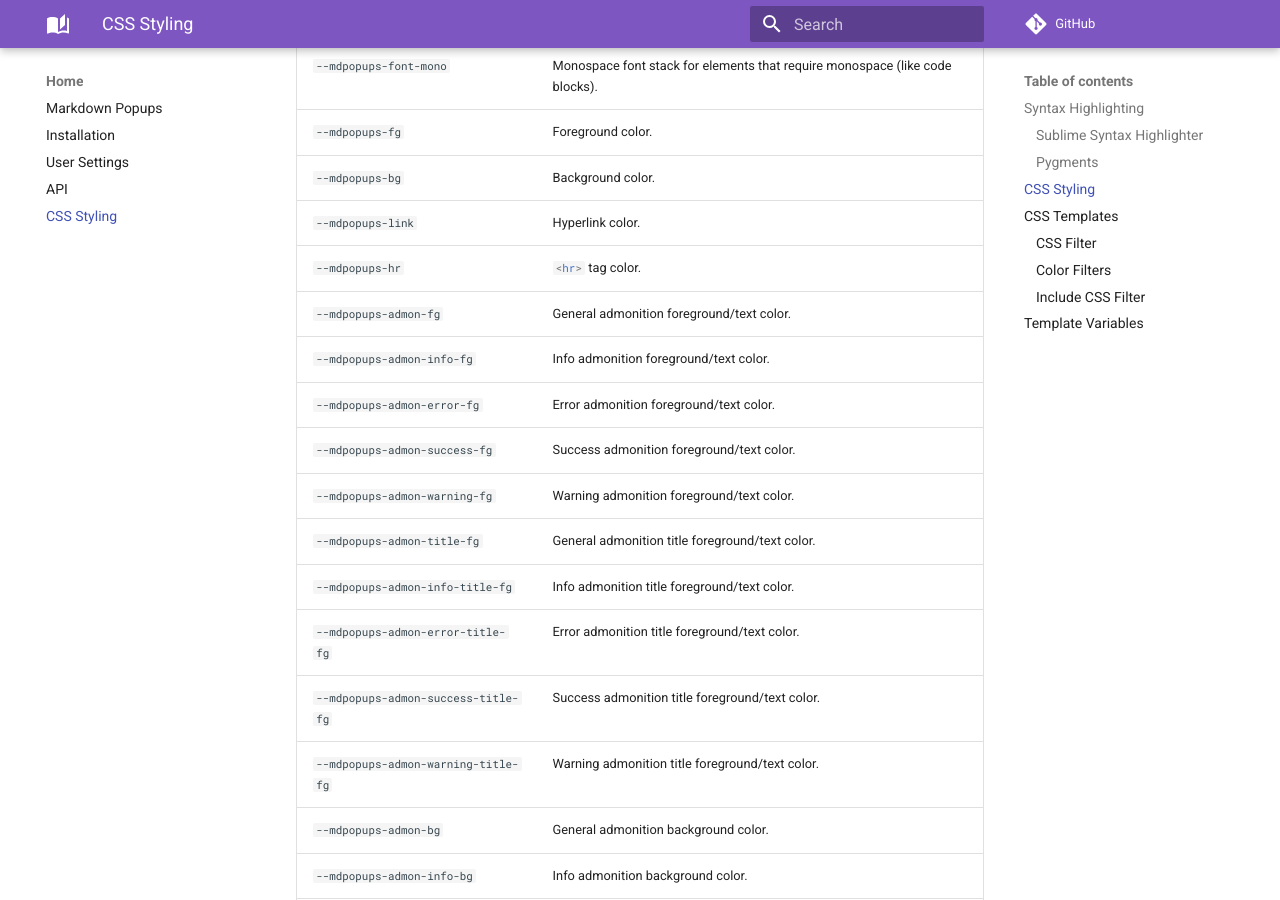
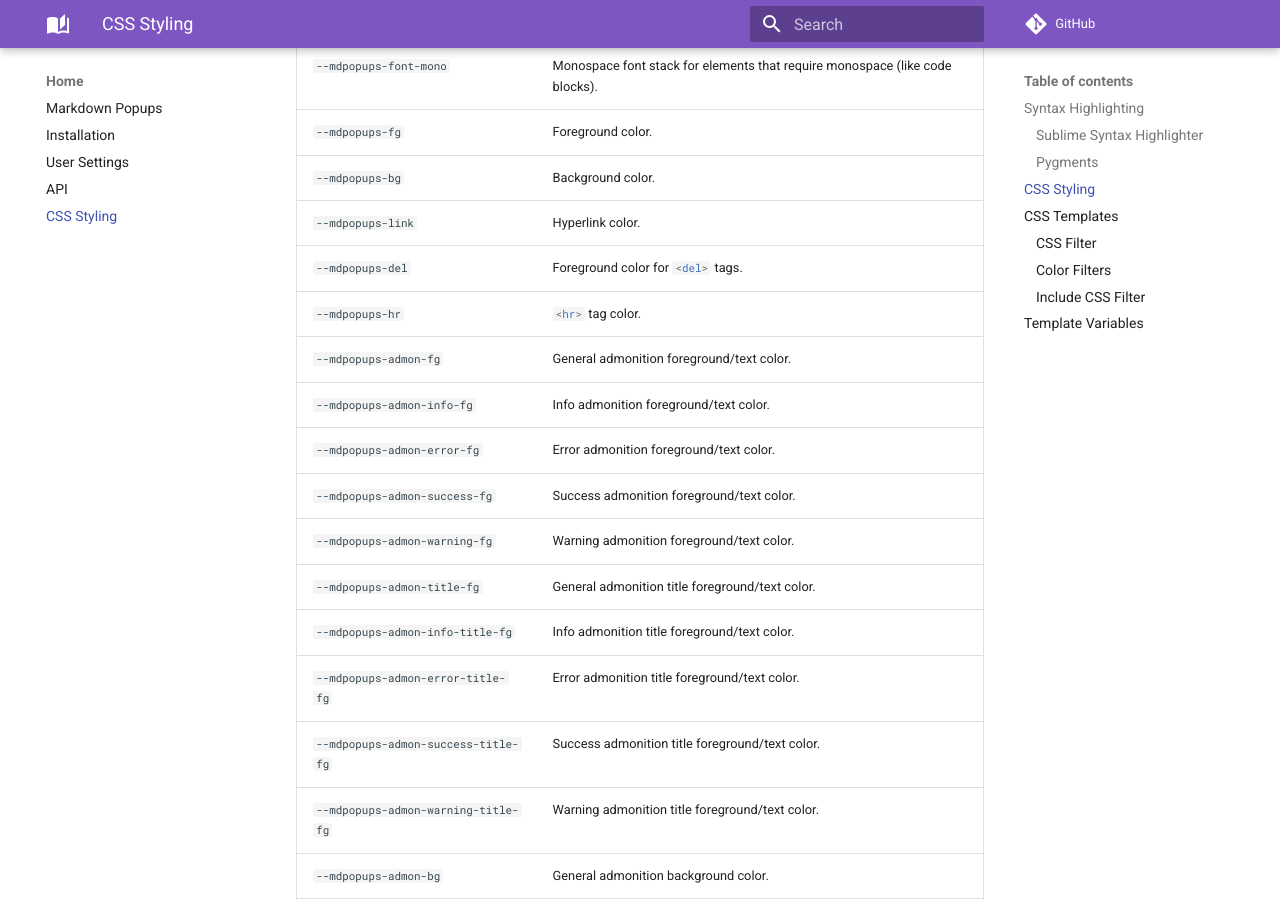
Before and after one commit to facelessuser/sublime-markdown-popups, an MkDocs documentation site: the page built from docs/src/markdown/styling.md, in a window 1280 px wide and 900 px high, scrolled down 2453 px. Built offline with MkDocs 1.6.1 and Material for MkDocs 9.7.7, drawn with Linux system fonts in a browser that asks for light colours; comment, search, counter and statistics services are not loaded.

Commit message:
Add new variable to docs

```diff
--- a/docs/src/markdown/styling.md
+++ b/docs/src/markdown/styling.md
@@ -165,6 +165,7 @@ Variable                            | Description
 `--mdpopups-fg`                     | Foreground color.
 `--mdpopups-bg`                     | Background color.
 `--mdpopups-link`                   | Hyperlink color.
+`--mdpopups-del`                    | Foreground color for `#!html <del>` tags.
 `--mdpopups-hr`                     | `#!html <hr>` tag color.
 `--mdpopups-admon-fg`               | General admonition foreground/text color.
 `--mdpopups-admon-info-fg`          | Info admonition foreground/text color.
```
